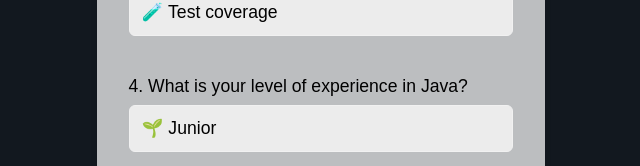
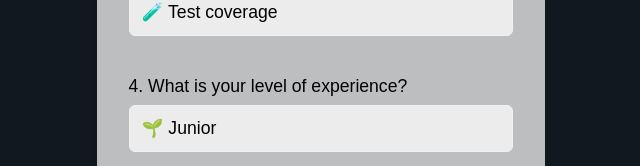
Before and after one commit to mypy125/Portfolio, a React (Vite) app: page /#/dev-quiz in a window 1280 px wide. Shown: the part 533-699 px from the top of the page, without its empty margins (319-959 px from the left). Built offline with nearby package versions, Linux system fonts and the light colour scheme; no server answers.

Commit message:
add_resolving

```diff
--- a/src/components/quiz/ForDevelopers.jsx
+++ b/src/components/quiz/ForDevelopers.jsx
@@ -153,7 +153,7 @@ export default function ForDevelopers() {
       ),
     },
     {
-      label: "4. What is your level of experience in Java?",
+      label: "4. What is your level of experience?",
       content: (
         <div className="radio-group">
           {javaLevels.map(({ label, value, icon }) => (
```
